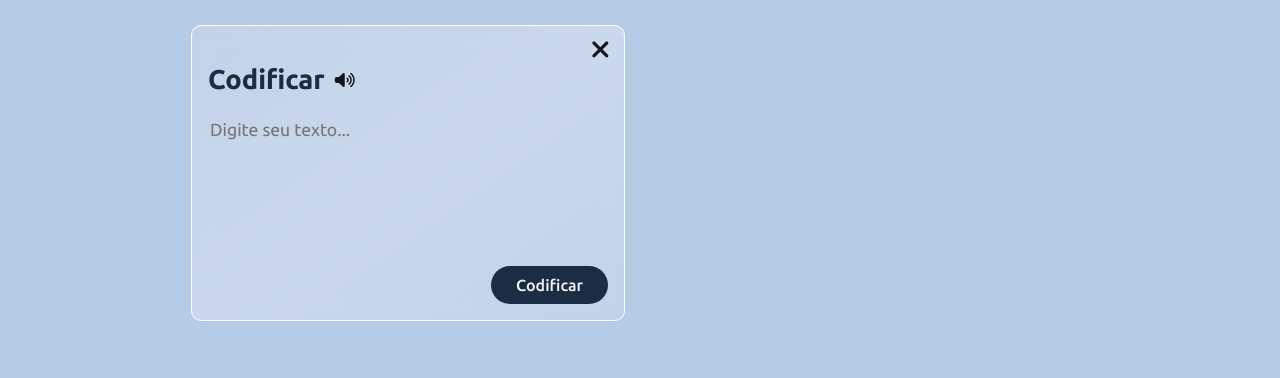
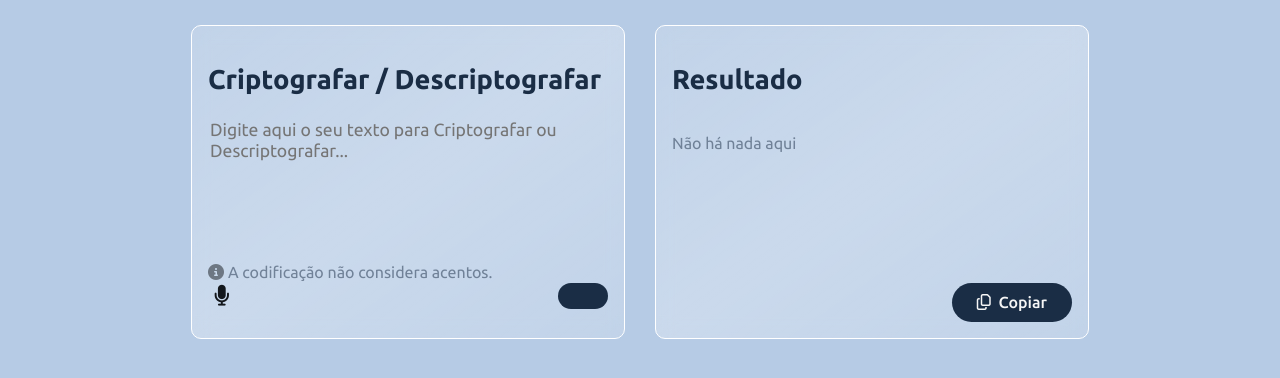
Before and after one commit to Major2571/Challenge1_Alura_ONE, a plain HTML site: page index.html in a window 1280 px wide. Shown: the part 194-572 px from the top of the page. Drawn offline with nearby package versions, Linux system fonts and the light colour scheme.

Commit message:
add simple functions

```diff
--- a/assets/css/style.css
+++ b/assets/css/style.css
@@ -126,7 +126,8 @@ input:checked + .slider:before {
   margin: auto;
 }
 
-.text-code {
+.container-input-area,
+.container-output-area {
   background: linear-gradient(145deg, #ffffff2a, #ffffff48, #ffffff2a);
   backdrop-filter: blur(10px);
   border: solid 1px #fff;
@@ -134,11 +135,11 @@ input:checked + .slider:before {
   width: 100%;
 }
 
-.content {
+.input-area-content {
   padding: 1em;
 }
 
-button {
+.btn {
   border: none;
   background: none;
   cursor: pointer;
@@ -148,7 +149,12 @@ button {
   font-size: 1em;
 }
 
-.btn-criptografar {
+.btn-copy i {
+  color: #f6f6f6 !important;
+  margin-right: 0.5vh;
+}
+
+.btn-encode, .btn-copy {
   background-color: var(--light-btns);
   border-radius: 100px;
   padding: 10px 25px;
@@ -156,16 +162,24 @@ button {
 
 .container-btn {
   display: flex;
-  justify-content: flex-end;
+  justify-content: space-between;
   width: 100%;
   margin-top: 1em;
 }
 
-.btn-empty {
+.output-btn {
+  justify-content: flex-end;
+}
+
+.btn-clear {
   position: absolute;
   right: 1vh;
   top: 1vh;
   font-size: 1.6em;
+}
+
+.btn-microphone {
+  font-size: 1.3em;
 }
 
 .title-speak {
@@ -182,7 +196,28 @@ textarea {
   box-sizing: border-box;
   background: none;
   font-size: 1.1em;
+  margin-bottom: 1em;
   color: #1a2d45;
+}
+
+.input-info-message {
+  display: flex;
+  align-items: center;
+  gap: 0.5vh;
+  position: absolute;
+  bottom: 5vh;
+  opacity: 0.5;
+}
+
+.btn-hidden {
+  display: none;
+}
+
+.output-empty-message {
+  display: flex;
+  align-items: center;
+  position: absolute;
+  opacity: 0.5;
 }
 
 @media (max-width: 1200px) {
--- a/assets/js/App.js
+++ b/assets/js/App.js
@@ -0,0 +1,33 @@
+function clearText() {
+  document.getElementById("inputText").value = "";
+  document.getElementById("outputText").value = "";
+}
+
+function speakText(source) {
+  let text = document.getElementById(source).value;
+
+  if ("speechSynthesis" in window) {
+    let speech = new SpeechSynthesisUtterance(text);
+    speech.lang = "pt-BR";
+    speech.pitch = 2.5;
+    window.speechSynthesis.speak(speech);
+  } else {
+    alert("Seu navegador não suporta a funcionalidade de fala.");
+  }
+}
+
+function copyToClipboard() {
+  let text = document.getElementById("outputText").value;
+  navigator.clipboard.writeText(text);
+}
+
+function showEmptyMessage() {
+  let outputTextArea = document.getElementById("outputText");
+  let outputEmptyMessage = document.getElementById("outputEmptyMessage");
+
+  if (outputTextArea.value.trim() === "") {
+    outputEmptyMessage.style.display = "block";
+  } else {
+    outputEmptyMessage.style.display = "none";
+  }
+}
--- a/index.html
+++ b/index.html
@@ -96,30 +96,76 @@
 
       <section>
         <div class="container">
-          <div class="text-code">
-            <div class="content">
-              <button class="btn-empty">
+          <div class="container-input-area">
+            <div class="input-area-content">
+              <button class="btn btn-clear btn-hidden" onclick="clearText()" id="btnClear">
                 <i class="fa-solid fa-xmark"></i>
               </button>
 
-              <div class="title-speak">
-                <h2>Codificar</h2>
-                <button>
+              <div class="subtitle title-speak">
+                <h2>Criptografar / Descriptografar</h2>
+
+                <button class="btn btn-speak btn-hidden" id="btnSpeak" onclick="speakText('inputText')">
                   <i class="fa-solid fa-volume-high"></i>
                 </button>
               </div>
 
-              <div class="container-text">
+              <div class="input-area-textarea">
                 <textarea
-                  name="texto-criptografia"
-                  id="criptografia"
-                  placeholder="Digite seu texto..."
-                  oninput=""
+                  name="encode-text"
+                  id="inputText"
+                  placeholder="Digite aqui o seu texto para Criptografar ou Descriptografar..."
+                  oninput="verifyEncode()"
                 ></textarea>
               </div>
 
+              <div class="input-info-message">
+                <i class="fa-solid fa-circle-info"></i>
+                <p> A codificação não considera acentos.</p>
+              </div>
+
               <div class="container-btn">
-                <button onclick="" class="btn-criptografar">Codificar</button>
+                <button class="btn btn-microphone" onclick="">
+                  <i class="fa-solid fa-microphone"></i>
+                </button>
+                <button onclick="processText()" class="btn btn-encode" id="btn-encode">
+
+                </button>
+              </div>
+            </div>
+          </div>
+
+          <div class="container-output-area">
+            <div class="input-area-content">
+
+              <div class="subtitle title-speak">
+                <h2>Resultado</h2>
+
+                <button class="btn btn-speak btn-hidden" id="btnSpeakOutput" onclick="speakText('outputText')">
+                  <i class="fa-solid fa-volume-high"></i>
+                </button>
+              </div>
+
+              <div class="output-empty-message" id="outputEmptyMessage">
+                <img src="" alt="">
+                <p>Não há nada aqui</p>
+              </div>
+
+              <div class="output-area-textarea">
+                <textarea
+                  name="encode-text"
+                  id="outputText"
+                  placeholder=""
+                  oninput="verifyEncode()"
+                  disabled
+                ></textarea>
+              </div>
+
+              <div class="container-btn output-btn">
+                <button onclick="copyToClipboard()" class="btn btn-copy">
+                  <i class="fa-regular fa-copy"></i>
+                  Copiar
+                </button>
               </div>
             </div>
           </div>
```
